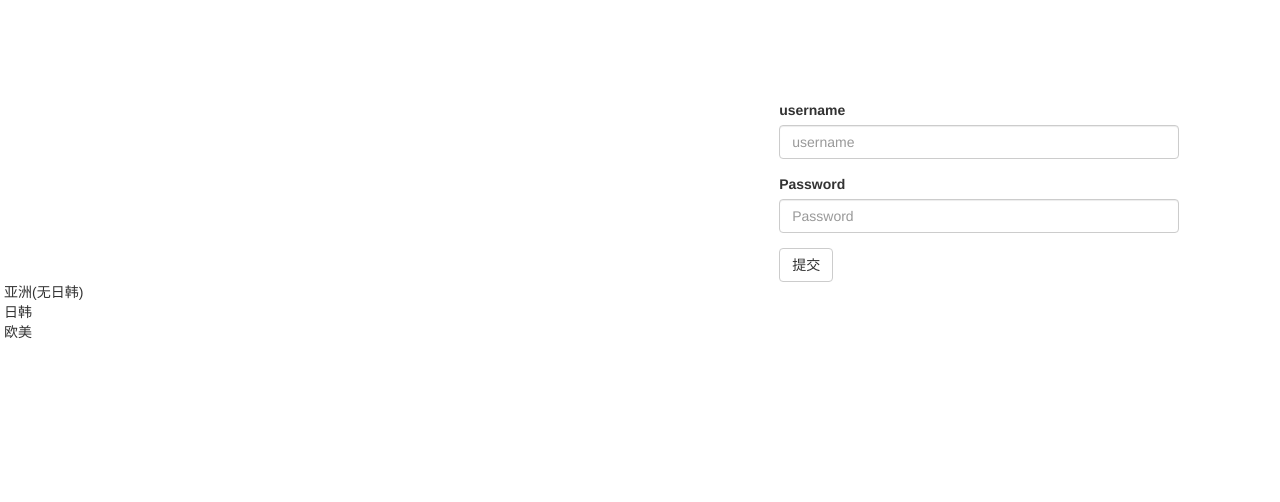
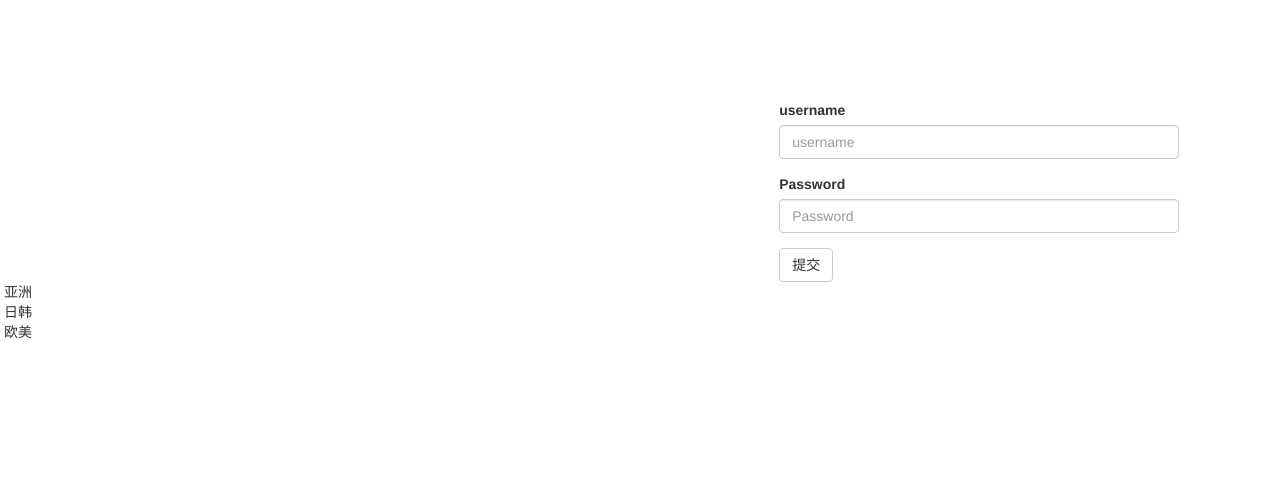
Before and after one commit to Yang3714/yang, a Django app: page /login/ in a window 1280 px wide. Shown: the top 502 px of the page. Run offline with Django 3.2, Linux system fonts and the light colour scheme; some libraries are stand-ins or nearby versions.

Commit message:
紧急修复

```diff
--- a/templates/login.html
+++ b/templates/login.html
@@ -30,7 +30,7 @@
     </div>
 <div>
 
-	<li>亚洲(无日韩)</li>
+	<li>亚洲</li>
 	<li>日韩</li>
 	<li>欧美</li>
 
```
